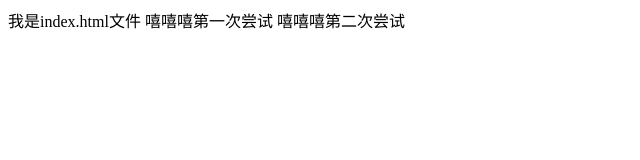
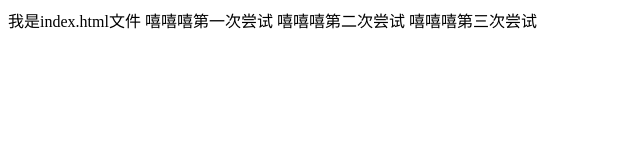
Before and after one commit to huang-ysfirst/git-demo, a plain HTML site: page index.html in a window 1280 px wide. Shown: the whole page, without its empty margins (0-640 px from the left). Drawn offline with Linux system fonts and the light colour scheme.

Commit message:
A程序员第四次提交

```diff
--- a/index.html
+++ b/index.html
@@ -8,5 +8,6 @@
 		我是index.html文件
 		嘻嘻嘻第一次尝试
 		嘻嘻嘻第二次尝试
+		嘻嘻嘻第三次尝试
 	</body>
 </html>
```
